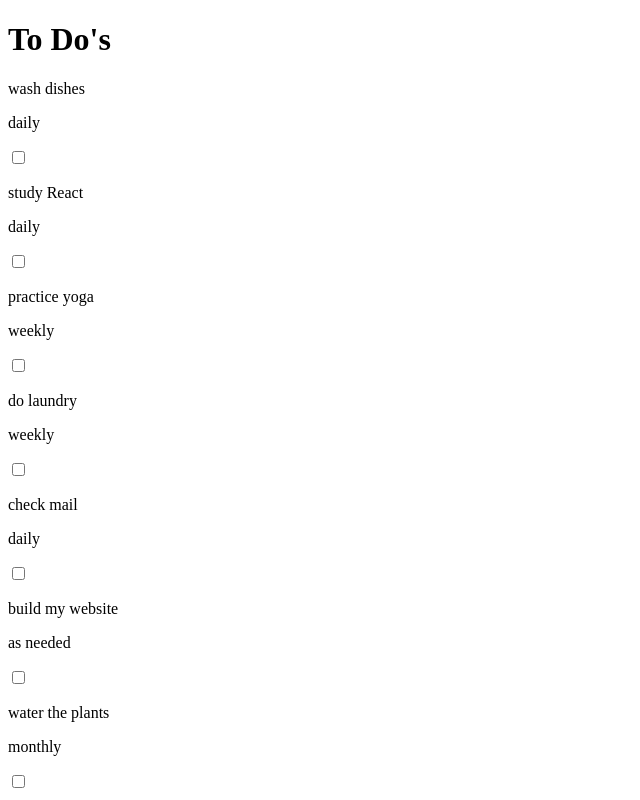
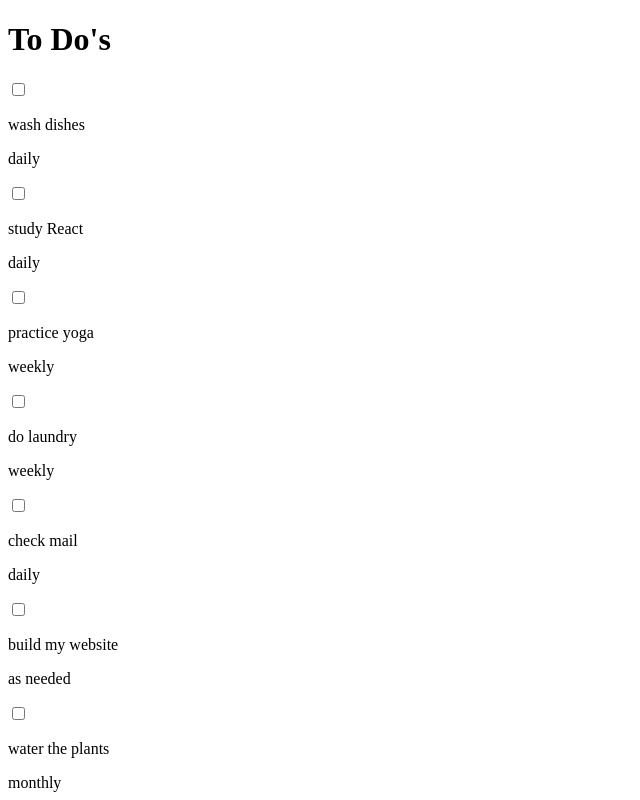
Before and after one commit to cvs181801/react-todo-app-take3, a React (Create React App) app: page / in a window 1280 px wide. Shown: the top 800 px of the page, without its empty margins (0-640 px from the left). Built offline with nearby package versions, Linux system fonts and the light colour scheme.

Commit message:
save progress on to do app

```diff
--- a/src/App.js
+++ b/src/App.js
@@ -1,12 +1,6 @@
 import React from "react"
 import Todolist from "./components/Todolist"
 import Todoitem from "./components/Todoitem"
-
-
-/*
-        {Todolist.map(item => < Todoitem key={item.id} id={item.id} task={item.task} requiresConcentration={item.requiresConcentration}
-        howOften={item.howOften} affirmation={item.affirmation} completed={item.completed} handleChange={this.handleChange}/>)}
-        */
 
 class App extends React.Component {
 constructor() {
@@ -21,8 +15,9 @@ handleChange(id) {
   this.setState(prevState => {
     const updatedTodos = prevState.todos.map(todo => {
       if (todo.id === id) {
-        todo.completed = !todo.completed
-        console.log(todo.id, "changed", todo.completed)
+        console.log(id, todo.id, "changed", todo.completed, !todo.completed)
+       return todo.completed = !todo.completed;
+
       }
       return todo
     })
@@ -39,7 +34,7 @@ render() {
 
   {Todolist.map(item => <Todoitem key={item.id} id={item.id} task={item.task}
     requiresConcentration={item.requiresConcentration} howOften={item.howOften} affirmation={item.affirmation}
-    handleChange={this.handleChange}/>)}
+    completed={item.completed} handleChange={this.handleChange}/>)}
 
     </div>
   );
--- a/src/components/Todoitem.js
+++ b/src/components/Todoitem.js
@@ -2,18 +2,20 @@ import React from 'react'
 
 function Todoitem(props) {
 
-    console.log(props)
+    console.log(props.completed)
 
 const completedStyle = {
     textDecoration: "line-through"
 }
     return (
         <div>
+             <input type="checkbox"
+                //checked={props.completed}
+                onChange={()=> props.handleChange(props.id)}></input>
             <p style={props.completed ? completedStyle : null}>{props.task}</p>
             <p>{props.requiresConcentration}</p>
             <p>{props.howOften}</p>
-            <input type="checkbox"
-                   onChange={()=> props.handleChange(props.id)}></input>
+
         </div>
     )
 }
```
